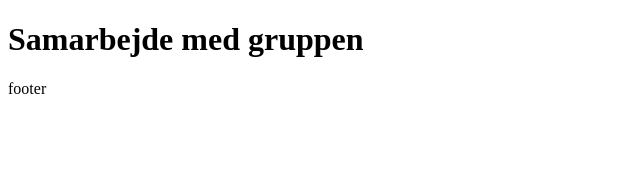
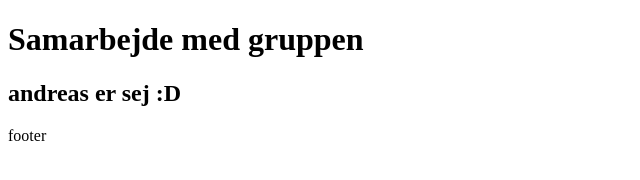
Before and after one commit to Astridisbach/samarbejde, a plain HTML site: page index.html in a window 1280 px wide. Shown: the whole page, without its empty margins (0-640 px from the left). Drawn offline with Linux system fonts and the light colour scheme.

Commit message:
Update index.html

```diff
--- a/index.html
+++ b/index.html
@@ -8,6 +8,7 @@
 <body>
 
 <h1>Samarbejde med gruppen</h1>
+<h2>andreas er sej :D</h2>
 <!--HEJ-->
 
 <footer>footer</footer>
```
